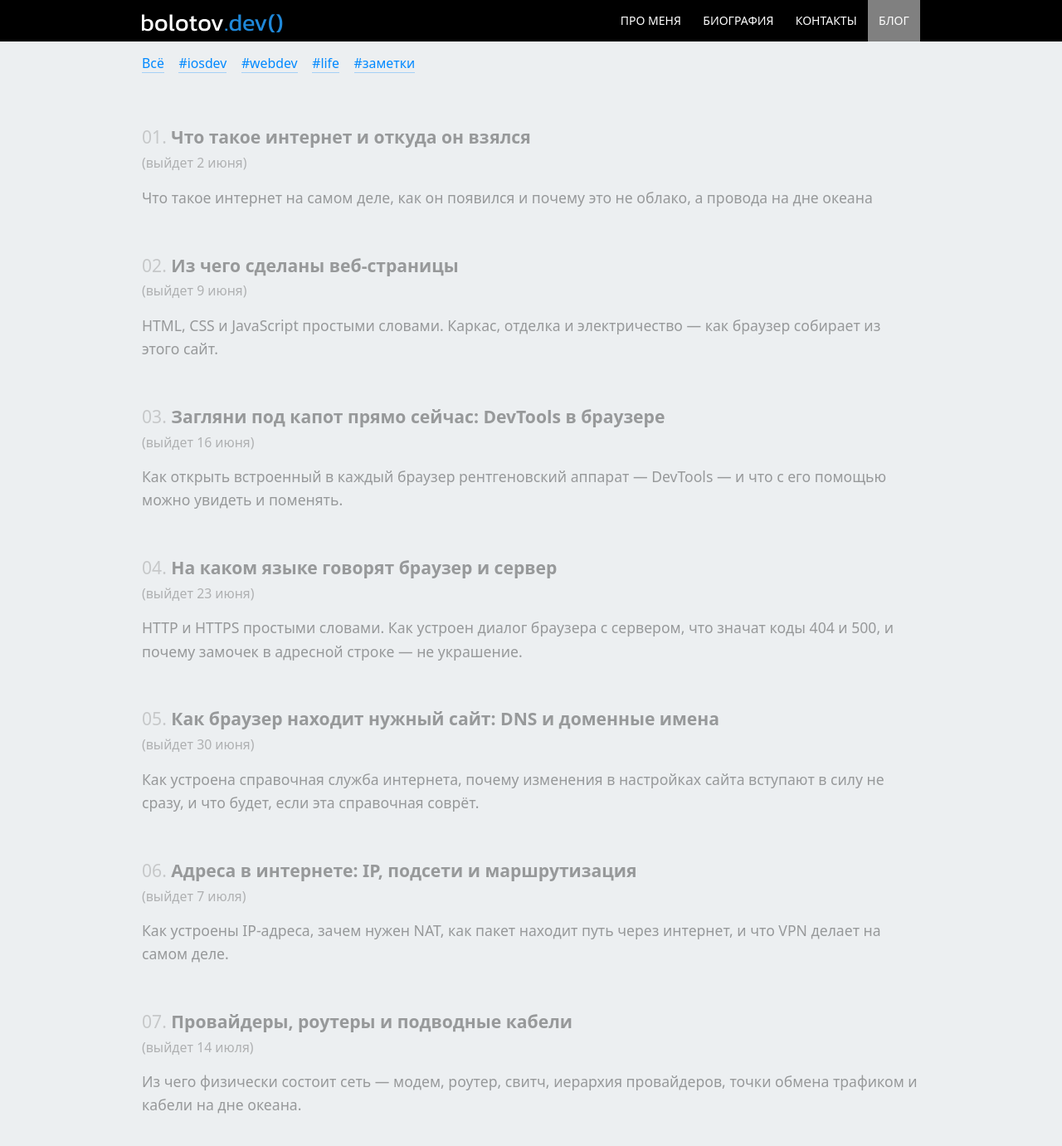
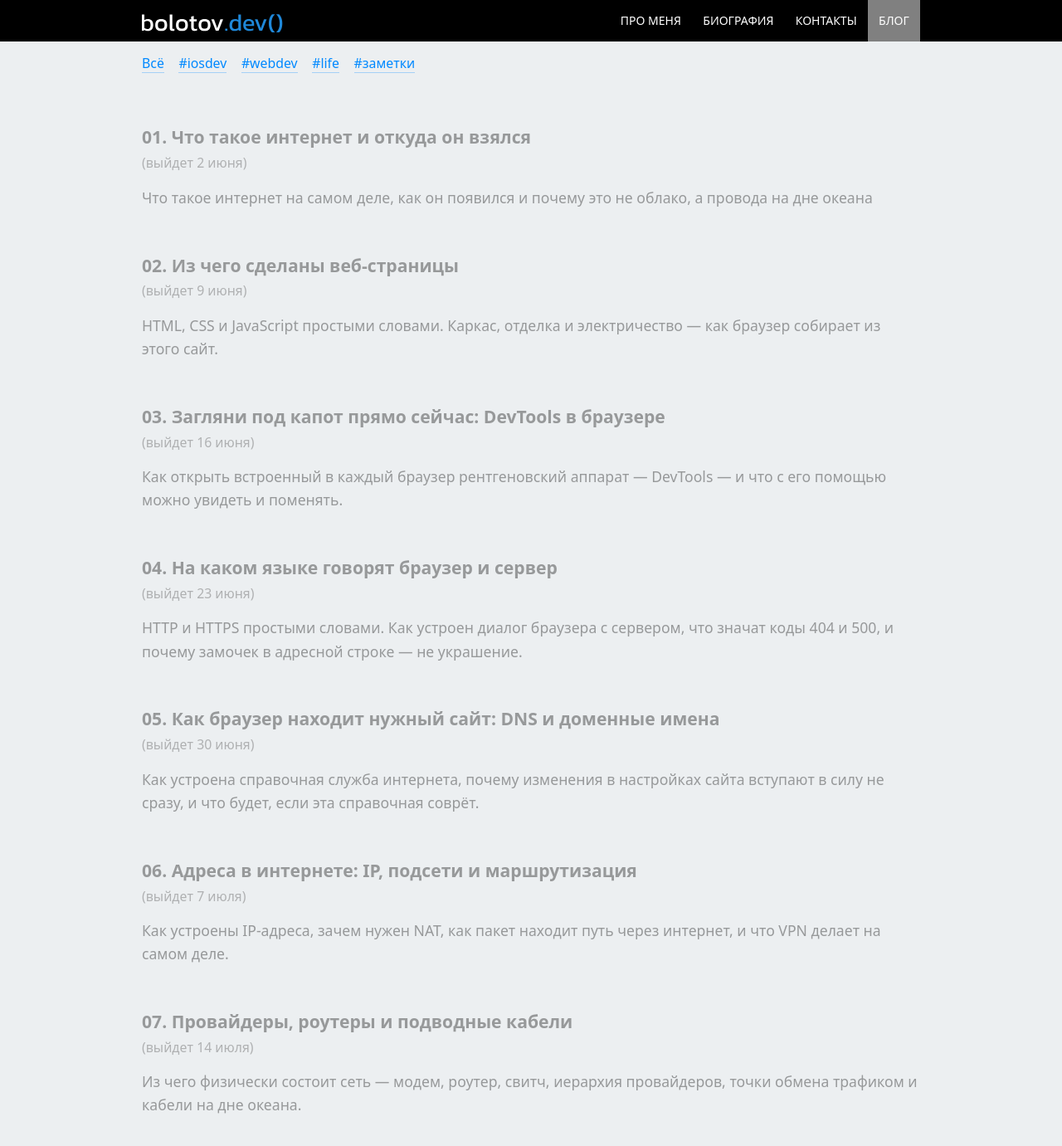
Before and after one commit to artembolotov/artembolotov.github.io, a Jekyll site: the page built from blog/internet/index.html, in a window 1280 px wide and 1400 px high. Shown: the top 1381 px of the window at 83% size. Built offline with Jekyll 4.4.1, drawn with Linux system fonts in a browser that asks for light colours.

Commit message:
Remove series-num class and its muted styling
https://claude.ai/code/session_01JzS95GX9v6b7aoFM2emhz1

```diff
--- a/_layouts/tag-page.html
+++ b/_layouts/tag-page.html
@@ -19,7 +19,7 @@ layout: default
         {% if series_counter < 10 %}{% assign series_num = series_counter | prepend: "0" %}{% else %}{% assign series_num = series_counter %}{% endif %}
         {% if post.draft %}
         <article class="article-upcoming">
-          <h2><span class="series-num">{{ series_num }}.</span> {{ post.title }}</h2>
+          <h2><span>{{ series_num }}.</span> {{ post.title }}</h2>
           {% assign month_index = post.date | date: "%-m" | minus: 1 %}
           <time datetime="{{ post.date }}">(выйдет {{ post.date | date: "%-d" }} {{ months[month_index] }})</time>
           {% if post.description %}
@@ -28,7 +28,7 @@ layout: default
         </article>
         {% else %}
         <article>
-          <h2><span class="series-num">{{ series_num }}.</span> <a href="{{ post.url }}">{{ post.title }}</a></h2>
+          <h2><span>{{ series_num }}.</span> <a href="{{ post.url }}">{{ post.title }}</a></h2>
           {% assign month_index = post.date | date: "%-m" | minus: 1 %}
           <time datetime="{{ post.date }}">{{ post.date | date: "%-d" }} {{ months[month_index] }} {{ post.date | date: "%Y" }}</time>
           {% if post.description %}
--- a/styles/blog.css
+++ b/styles/blog.css
@@ -689,17 +689,8 @@ blockquote p:last-child {
   opacity: 0.45;
 }
 
-.series-num {
-  color: #999;
-  font-weight: normal;
-}
-
 @media (prefers-color-scheme: dark) {
   .article-upcoming {
     opacity: 0.4;
   }
-
-  .series-num {
-    color: #666;
-  }
 }
```
